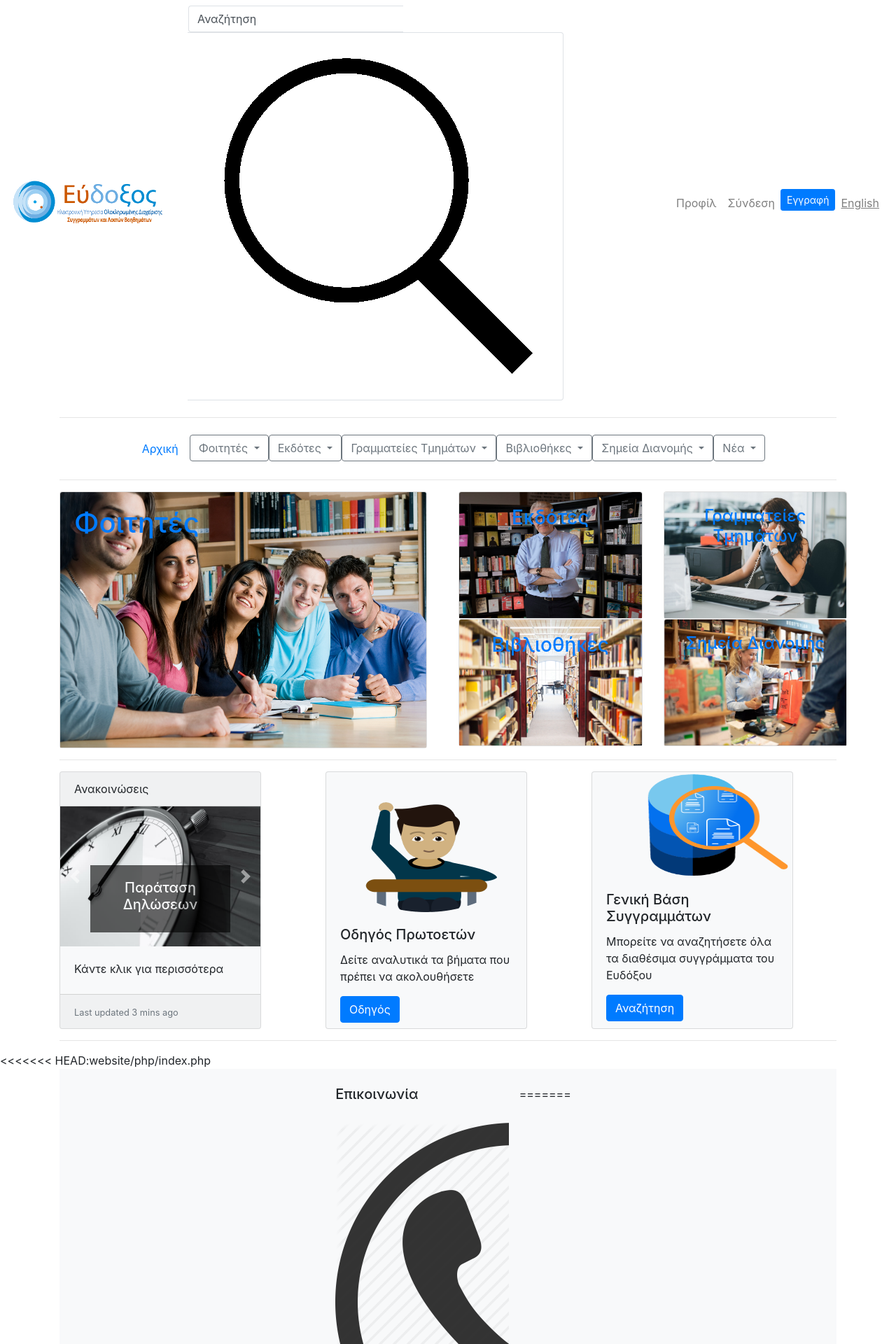
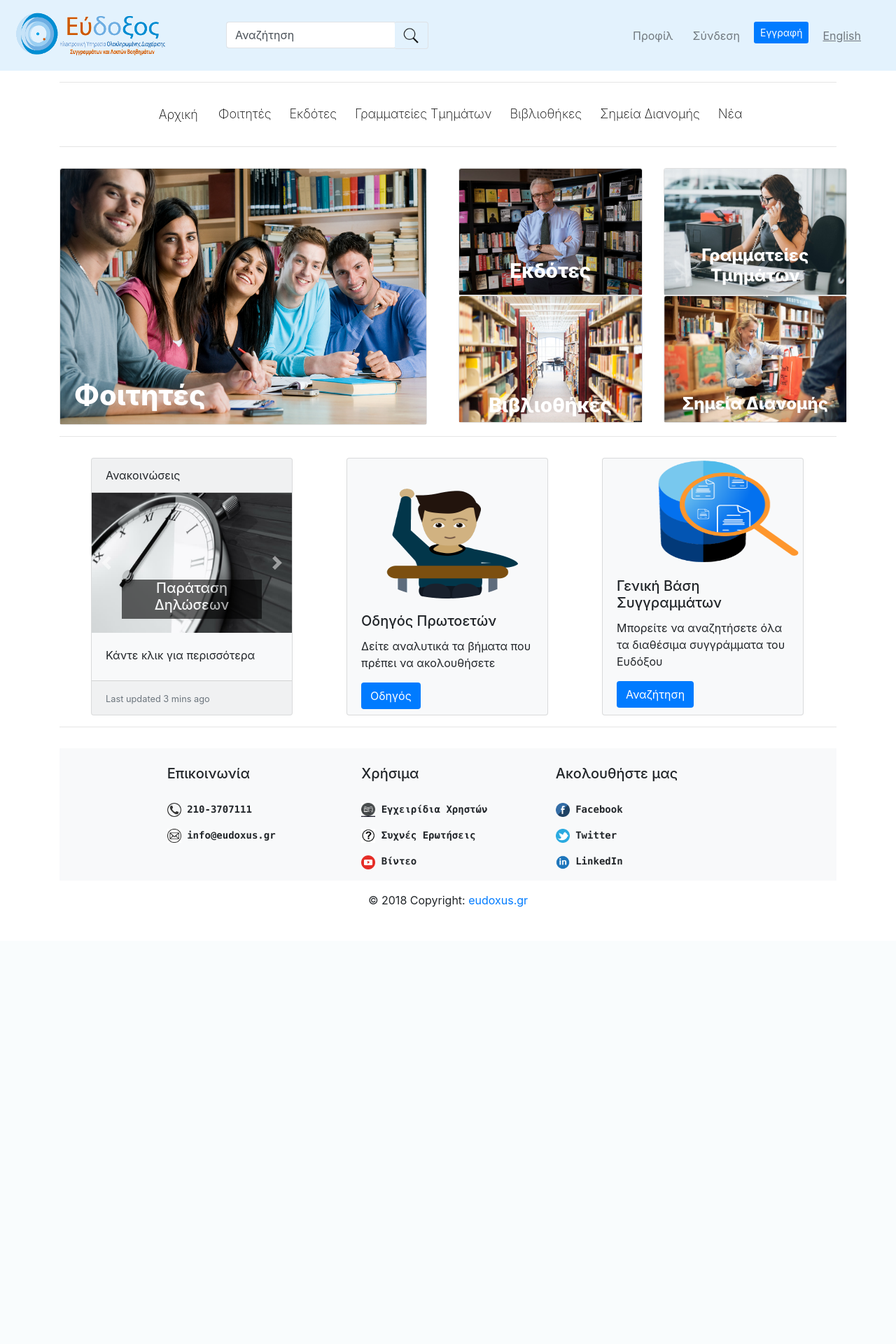
Before and after one commit to geooo109/Redesign_Eudoxus, a PHP site: page / in a window 1280 px wide. Shown: the top 1920 px of the page at 70% size. After the commit the page ends 1296 px from the top, so only its background shows below. Run offline with PHP 8.4, Linux system fonts and the light colour scheme; some libraries are stand-ins or nearby versions.

Commit message:
Fixed paths and some other minor things

```diff
--- a/index.php
+++ b/index.php
@@ -10,7 +10,7 @@
     <link rel="stylesheet" href="https://stackpath.bootstrapcdn.com/bootstrap/4.2.1/css/bootstrap.min.css" integrity="sha384-GJzZqFGwb1QTTN6wy59ffF1BuGJpLSa9DkKMp0DgiMDm4iYMj70gZWKYbI706tWS" crossorigin="anonymous">
 
     <!-- Our custom CSS -->
-    <link rel="stylesheet" type="text/css" href="website/css/custom.css">
+    <link rel="stylesheet" type="text/css" href="website/css/index.css">
 
     <title>Εύδοξος</title>
   </head>
@@ -30,9 +30,11 @@
         <div class="input-group col-md-4">
             <input class="form-control py-2 border-right-0 border" type="search" value="Αναζήτηση" id="example-search-input">
             <span class="input-group-append">
+              <a href="#">
                 <button class="btn btn-outline-secondary border-left-0 border" type="button">
                     <img src="website/pics/search.png">
                 </button>
+              </a>
               </span>
         </div>
         <ul class="navbar-nav ml-auto">
@@ -40,12 +42,14 @@
             <a class="nav-link" href="#">Προφίλ<span class="sr-only"></span></a>
           </li>
           <li class="nav-item">
-            <a class="nav-link" href="sign_in.php">Σύνδεση<span class="sr-only"></span></a>
+            <a class="nav-link" href="website/php/sign_in.php">Σύνδεση<span class="sr-only"></span></a>
           </li>
           <li class="nav-item">
+            <a href="#">
               <button class="btn btn-primary btn-sm navbar-btn">Εγγραφή
                 <span class="sr-only"></span>
               </button>
+            </a>
           </li>
           <li class="nav-item">
             <a class="nav-link" href="#"><u>English</u><span class="sr-only"></span></a>
@@ -256,29 +260,8 @@
         <hr>
       </div>
     </div>
-<<<<<<< HEAD:website/php/index.php
 
     <!-- Footer -->
-    <div class="container">
-      <footer class="page-footer font-small blue pt-4 bg-light">
-         <div class="container-fluid text-center text-md-left">
-           <div class="row justify-content-center align-items-top">
-             <div class="col-md-3 mb-md-0 mb-3">
-                 <h5>Επικοινωνία</h5>
-                 <ul class="list-unstyled">
-                   <li>
-                     <a href="#!"><pre><br><img src="../pics/phone.png"> 210-3707111</pre></a>
-                   </li>
-                   <li>
-                     <a href="#!"><pre><img src="../pics/email.png"> info@eudoxus.gr</pre></a>
-                   </li>
-                 </ul>
-
-               </div>
-
-             <hr class="clearfix w-100 d-md-none pb-3">
-
-=======
     <div class="container">
       <footer class="page-footer font-small blue pt-4 bg-light">
          <div class="container-fluid text-center text-md-left">
@@ -314,40 +297,8 @@
                  </ul>
 
                </div>
->>>>>>> 54abd0c9e16cea5a06ccd804d43fd6721221f7a4:index.php
-             <div class="col-md-3 mb-md-0 mb-3">
-                  <!-- Links -->
-                 <h5>Χρήσιμα</h5>
-                 <ul class="list-unstyled">
-                   <li>
-                     <a href="#!"><pre><br><img src="../pics/manuals.jpeg"> Εγχειρίδια Χρηστών</pre></a>
-                   </li>
-                   <li>
-                     <a href="#!"><pre><img src="../pics/faq.png"> Συχνές Ερωτήσεις</pre></a>
-                   </li>
-                   <li>
-                     <a href="#!"><pre><img src="../pics/tutorials.png"> Βίντεο</pre></a>
-                   </li>
-                 </ul>
-
-               </div>
                <div class="col-md-3 mb-md-0 mb-3">
 
-<<<<<<< HEAD:website/php/index.php
-                 <h5>Ακολουθήστε μας</h5>
-
-                 <ul class="list-unstyled">
-                   <li>
-                     <a href="#!"><pre><br><img src="../pics/facebook.png"> Facebook</pre></a>
-                   </li>
-                   <li>
-                     <a href="#!"><pre><img src="../pics/twitter.png"> Twitter</pre></a>
-                   </li>
-                   <li>
-                     <a href="#!"><pre><img src="../pics/linkedin.png"> LinkedIn</pre></a>
-                   </li>
-                 </ul>
-=======
                  <h5>Ακολουθήστε μας</h5>
 
                  <ul class="list-unstyled">
@@ -361,25 +312,15 @@
                      <a href="#!"><pre><img src="website/pics/linkedin.png"> LinkedIn</pre></a>
                    </li>
                  </ul>
->>>>>>> 54abd0c9e16cea5a06ccd804d43fd6721221f7a4:index.php
 
                </div>
            </div>
-         </div>
-<<<<<<< HEAD:website/php/index.php
-      </footer>
-      <div class="footer-copyright text-center py-3">© 2018 Copyright:
-        <a href="#">eudoxus.gr</a>
-      </div>
-    </div>
-=======
          </div>
       </footer>
      <div class="footer-copyright text-center py-3">© 2018 Copyright:
        <a href="#">eudoxus.gr</a>
      </div>
     </div>
->>>>>>> 54abd0c9e16cea5a06ccd804d43fd6721221f7a4:index.php
 
     <!-- Optional JavaScript -->
     <!-- jQuery first, then Popper.js, then Bootstrap JS -->
--- a/website/css/index.css
+++ b/website/css/index.css
@@ -28,7 +28,7 @@
 }
 
 /* Resize search icon */
-.input-group > span > button > img{
+.input-group > span > a > button > img{
   width:24px;
   height:auto;
 }
--- a/website/php/sign_in.php
+++ b/website/php/sign_in.php
@@ -33,7 +33,7 @@
               <div class="custom-control custom-checkbox mb-3">
                 <input type="checkbox" class="custom-control-input" id="customCheck1">
                 <label class="custom-control-label" for="customCheck1">Θυμήσου Με</label>
-              <button class="btn btn-lg btn-primary btn-block" type="submit">Σύνδεση</button>
+              <a href="#"><button class="btn btn-lg btn-primary btn-block" type="submit">Σύνδεση</button></a>
               <div class="login-help align-items-center text-center">
               <a href="#">Εγγραφή</a> &middot; <a href="#">Ξέχασα τον κωδικό</a>
               </div>
```
Lines whose indentation alone changed are shown as unchanged.
